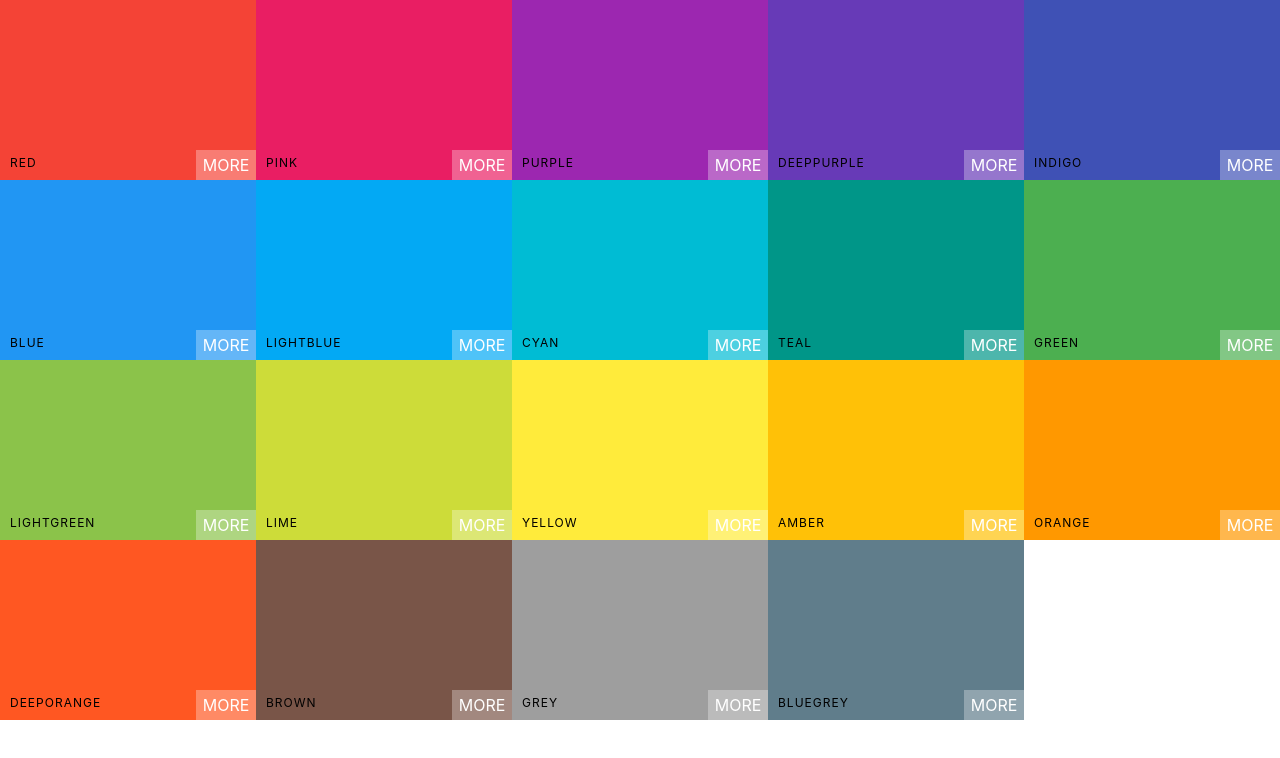
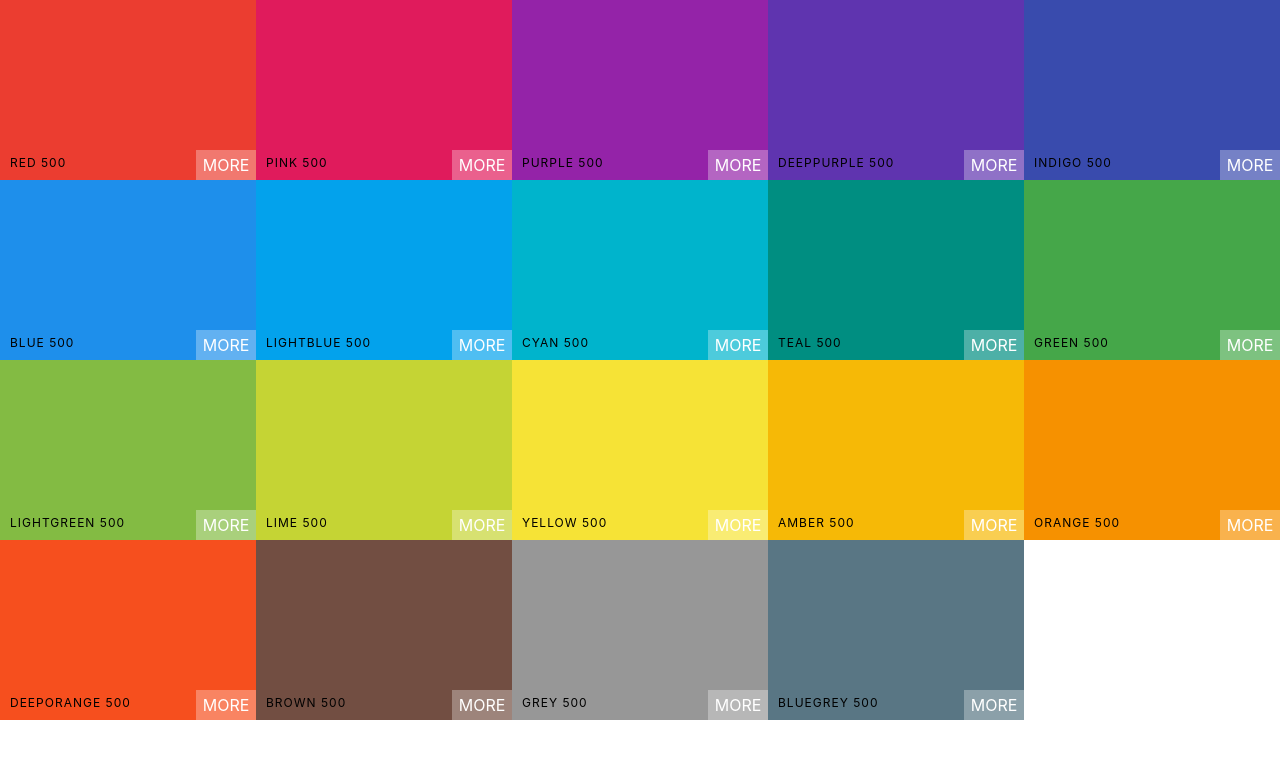
Before and after one commit to hammad2506/react-colors-ui, a React (Create React App) app: page / in a window 1280 px wide. Shown: the top 758 px of the page. Built offline with nearby package versions, Linux system fonts and the light colour scheme.

Commit message:
Added chroma-js color helpers to generate different shade of colors

```diff
--- a/src/App.js
+++ b/src/App.js
@@ -1,13 +1,14 @@
 import React, { Component } from 'react';
 import Palette from "./components/Palette";
 import seedColors from "./assets/seedColors";
-//import './App.css';
+import { generatePalette } from "./utils/color-helpers";
 
 class App extends Component {
 
   render() {
+    console.log(generatePalette(seedColors[0]));
     return (
-      <Palette palette={seedColors[0]} />
+      <Palette palette={generatePalette(seedColors[0])} />
     );
   };
 
--- a/src/components/Palette.js
+++ b/src/components/Palette.js
@@ -3,10 +3,15 @@ import ColorBox from "./ColorBox";
 import "./Palette.css"
 
 class Palette extends Component {
+    constructor(props) {
+        super(props);
+        this.state = { level: 500 };
+    };
 
     render() {
         const { colors } = this.props.palette;
-        const colorBoxes = colors.map(color => <ColorBox background={color.color} name={color.name} />);
+        const { level } = this.state;
+        const colorBoxes = colors[level].map(color => <ColorBox key={color.id} background={color.hex} name={color.name} />);
 
         return (
             <div className="Palette">
--- /dev/null
+++ b/src/utils/color-helpers.js
@@ -0,0 +1,44 @@
+import chroma from "chroma-js";
+
+const levels = [50, 100, 200, 300, 400, 500, 600, 700, 800, 900];
+
+export function generatePalette(starterPalette) {
+    const newPalette = {
+        paletteName: starterPalette.paletteName,
+        id: starterPalette.id,
+        emoji: starterPalette.emoji,
+        colors: {}
+    };
+
+    levels.forEach(level => newPalette.colors[level] = []);
+
+    starterPalette.colors.forEach((color) => {
+        const scale = getScale(color.color, 10);
+
+        for (let indx in scale) {
+            newPalette.colors[levels[indx]].push({
+                name: `${color.name} ${levels[indx]}`,
+                id: color.name.toLowerCase().replace(/ /g, "-"),
+                hex: scale[indx],
+                rgb: chroma(scale[indx]).css(),
+                rgba: chroma(scale[indx]).css("rgba")
+            });
+        }
+    });
+    return newPalette;
+};
+
+function getRange(hexColor) {
+    return [
+        chroma(hexColor).brighten(3).hex(),
+        hexColor,
+        chroma(hexColor).darken(1.4).hex()
+    ];
+}
+
+function getScale(hexColor, numberOfColors) {
+    return chroma
+        .scale(getRange(hexColor))
+        .mode("lab")
+        .colors(numberOfColors);
+}
```
